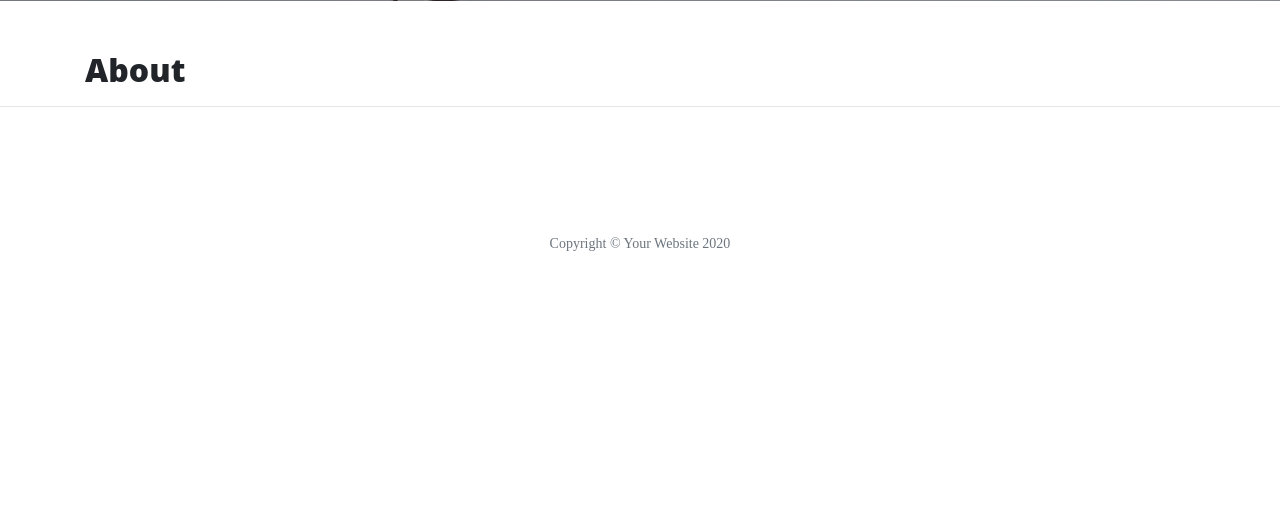
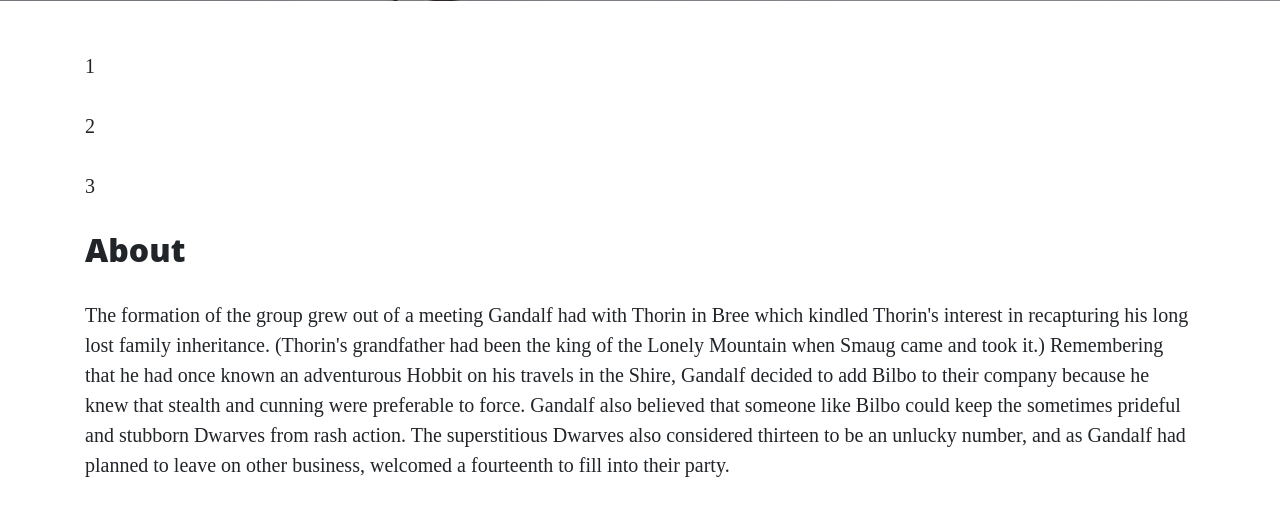
Before and after one commit to Dermot-K/Flask, a Flask app: page /about in a window 1280 px wide. Shown: the part 627-1134 px from the top of the page. Before the commit the page ends 878 px from the top, so only its background shows below. Run offline with Flask 2, Linux system fonts and the light colour scheme; some libraries are stand-ins or nearby versions.

Commit message:
passing data from views to HTML

```diff
--- a/app.py
+++ b/app.py
@@ -11,17 +11,17 @@ def index():
 
 @app.route("/about")
 def about():
-    return render_template("about.html")
+    return render_template("about.html", page_title="About", list_of_numbers=[1, 2, 3])
 
 
 @app.route("/contact")
 def contact():
-    return render_template("contact.html")
+    return render_template("contact.html", page_title="Contact")
 
 
 @app.route("/careers")
 def careers():
-    return render_template("careers.html")
+    return render_template("careers.html", page_title="Careers")
 
 
 if __name__ == "__main__":
--- /dev/null
+++ b/static/css/style.css
@@ -0,0 +1,3 @@
+.col-md-5 img {
+    width: 100%;
+}
--- a/templates/about.html
+++ b/templates/about.html
@@ -3,5 +3,58 @@
 
 <!--Flask then looks for a block, which we called content, and injects this content into it-->
 {% block content %}
-<h2>About</h2>
-{% endblock %}
+
+{% for number in list_of_numbers %}
+    <p>{{ number }}</p>
+{% endfor %}
+
+<h2>{{ page_title }}</h2>
+
+<p>
+	The formation of the group grew out of a meeting Gandalf had with Thorin in Bree which kindled Thorin's interest in
+	recapturing his long lost family inheritance. (Thorin's grandfather had been the king of the Lonely Mountain when
+	Smaug came and took it.) Remembering that he had once known an adventurous Hobbit on his travels in the Shire,
+	Gandalf decided to add Bilbo to their company because he knew that stealth and cunning were preferable to force.
+	Gandalf also believed that someone like Bilbo could keep the sometimes prideful and stubborn Dwarves from rash
+	action. The superstitious Dwarves also considered thirteen to be an unlucky number, and as Gandalf had planned to
+	leave on other business, welcomed a fourteenth to fill into their party.
+</p>
+<div class="row featurette">
+	<div class="col-md-7">
+		<h3>Thorin Oakenfold</h3>
+		<p>
+			In the year TA 2746, Thorin II was born to Dwarven prince Thráin II in the mountain city of The Lonely
+			Mountain. Early in his youth, he and the other Dwarves of the Lonely Mountain were forced to flee by the
+			dragon Smaug in TA 2770. While in exile, he quickly grew to become a capable warrior. This was demonstrated
+			when he participated in the Battle of Azanulbizar in TA 2799. He marched with one of the Dwarven armies
+			beneath the East-gate of Moria. At some point in the fighting, his shield broke, and using an oaken tree
+			branch found on the floor as a shield, he gained the epithet "Oakenshield," which would remain with him even
+			in death.[2]
+
+			Thorin eventually became King-in-Exile of Durin's Folk after his father went missing, and presumably died in
+			the dungeons of Dol Guldur.
+		</p>
+	</div>
+	<div class="col-md-5">
+		<img src="https://vignette.wikia.nocookie.net/lotr/images/7/76/ThorinTDOMTextlessPoster.jpg/revision/latest/scale-to-width-down/686?cb=20140731214832" alt="Thorin">
+    </div>
+	</div>
+	<div class="row featurette">
+		<div class="col-md-5">
+			<img src="https://vignette.wikia.nocookie.net/lotr/images/b/b4/The-Hobbit-Fili-and-Kili.jpg/revision/latest?cb=20110714202952" alt="Fili and Kili">
+    </div>
+			<div class="col-md-7">
+				<h3>Fili and Kili</h3>
+				<p>
+					Fíli and Kíli were brothers, the youngest of the thirteen dwarves who set out with Thorin
+					Oakenshield's company, along with Gandalf and Bilbo Baggins, to reclaim the Lonely Mountain from the
+					dragon Smaug.
+
+					Fíli and Kíli were the two most active dwarves of Thorin's company, and apart from Balin, and
+					possibly Bombur, they appeared more frequently as "individual" characters in Tolkien's novel than
+					the rest of Thorin's companions, who were most often named only in "group" references to the entire
+					company.
+				</p>
+			</div>
+		</div>
+		{% endblock %}
--- a/templates/base.html
+++ b/templates/base.html
@@ -1,25 +1,18 @@
 <!DOCTYPE html>
 <html lang="en">
+
 <head>
 	<meta charset="UTF-8" />
 	<meta name="viewport" content="width=device-width, initial-scale=1.0" />
-        <link
-            rel="stylesheet"
-            href="{{ url_for('static', filename='vendor/bootstrap/css/bootstrap.min.css') }}"
-        />
-        <link
-            rel="stylesheet"
-            href="{{ url_for('static', filename='css/clean-blog.min.css') }}"
-        />
+	<link rel="stylesheet" href="{{ url_for('static', filename='vendor/bootstrap/css/bootstrap.min.css') }}" />
+	<link rel="stylesheet" href="{{ url_for('static', filename='css/clean-blog.min.css') }}" />
+	<link rel="stylesheet" href="{{ url_for('static', filename='css/style.css') }}" />
 	<title>Hello Flask</title>
 </head>
 
 <body>
 	<!-- Navigation -->
-        <nav
-            class="navbar navbar-expand-lg navbar-light fixed-top"
-            id="mainNav"
-        >
+	<nav class="navbar navbar-expand-lg navbar-light fixed-top" id="mainNav">
 		<div class="container">
 			<a class="navbar-brand" href="{{ url_for('index') }}">Thorin &amp; Company</a>
 			<button
@@ -54,10 +47,7 @@
 	</nav>
 
 	<!-- Page Header -->
-        <header
-            class="masthead"
-            style="background-image: url('{{ url_for('static', filename='img/home-bg.jpg') }}')"
-        >
+	<header class="masthead" style="background-image: url('{{ url_for('static', filename='img/home-bg.jpg') }}')">
 		<div class="overlay"></div>
 		<div class="container">
 			<div class="row">
@@ -65,8 +55,7 @@
 					<div class="site-heading">
 						<h1>Thorin &amp; Company</h1>
 						<span class="subheading"
-                                >Nerds</span
-                            >
+                                >Nerds</span>
 					</div>
 				</div>
 			</div>
@@ -140,4 +129,5 @@
 	<!-- Custom scripts for this template -->
 	<script src="{{ url_for('static', filename='js/clean-blog.min.js') }}"></script>
 </body>
+
 </html>
--- a/templates/careers.html
+++ b/templates/careers.html
@@ -3,5 +3,5 @@
 
 <!--Flask then looks for a block, which we called content, and injects this content into it-->
 {% block content %}
-<h2>Come werk</h2>
+<h2>{{ page_title }}</h2>
 {% endblock %}
--- a/templates/contact.html
+++ b/templates/contact.html
@@ -3,5 +3,5 @@
 
 <!--Flask then looks for a block, which we called content, and injects this content into it-->
 {% block content %}
-<h2>Contact Us</h2>
+<h2>{{ page_title }}</h2>
 {% endblock %}
```
Lines whose indentation alone changed are shown as unchanged.
